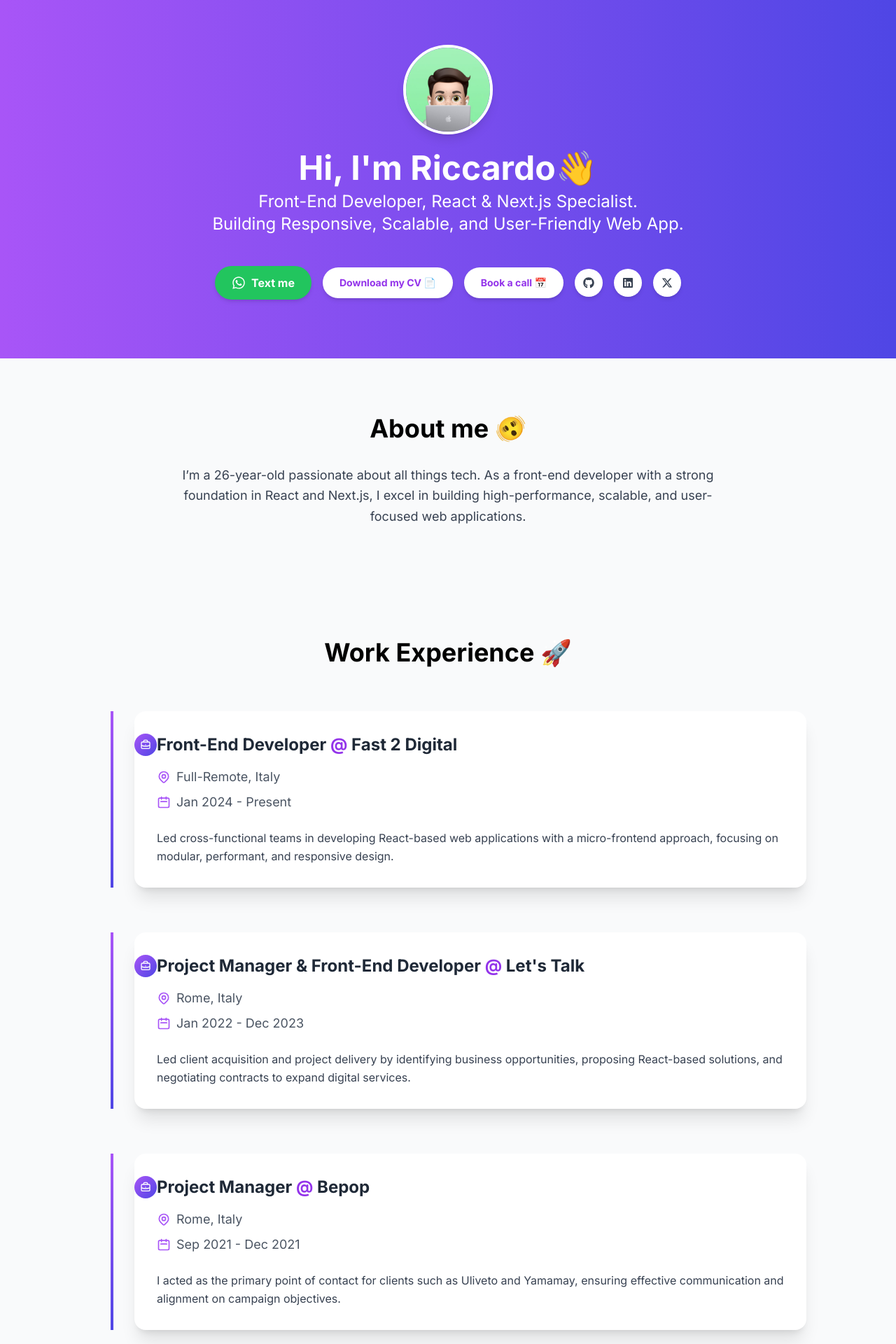
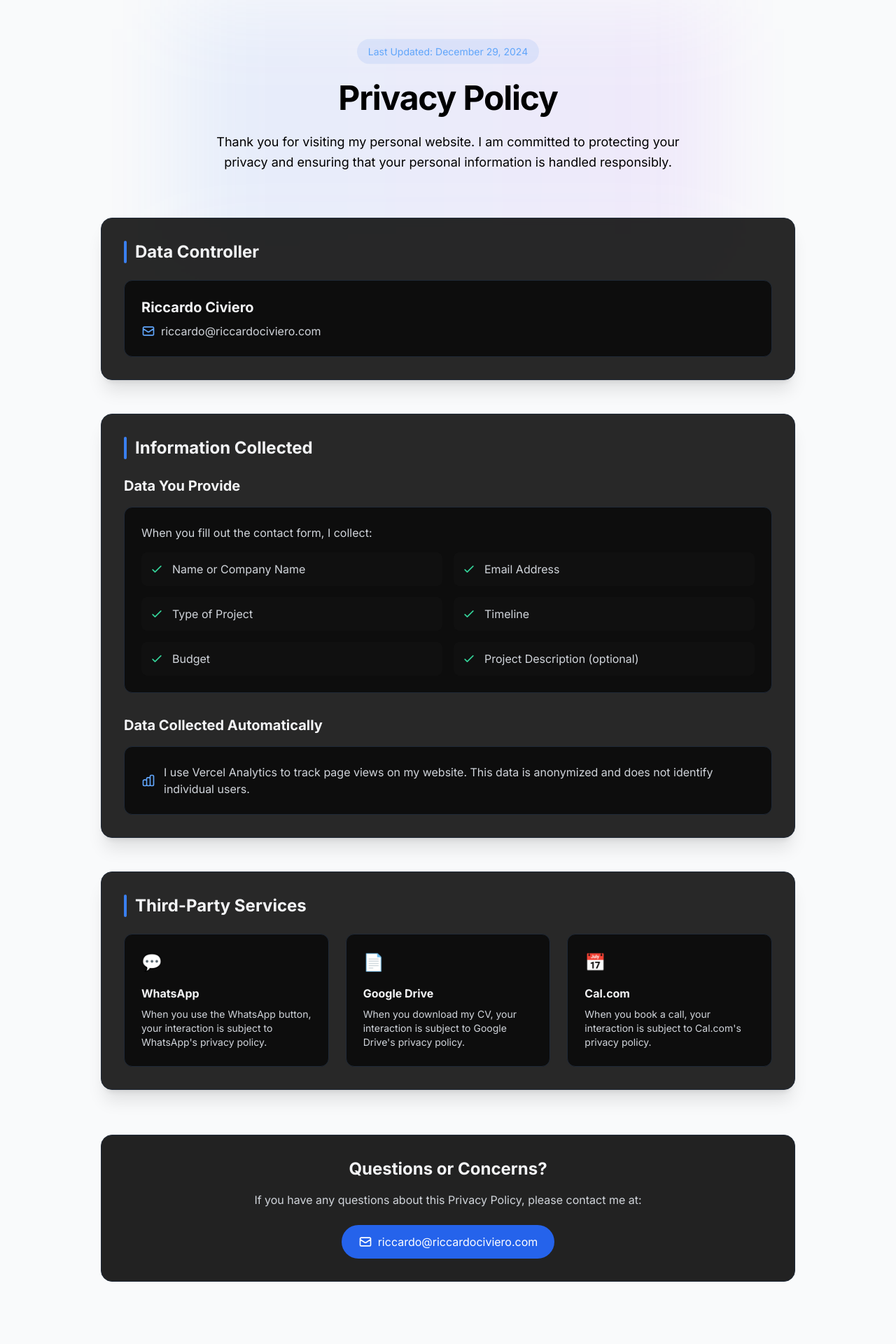
Before and after one commit to ricciviero/my-react-website, a React (Create React App) app: page /privacy in a window 1280 px wide. Shown: the top 1920 px of the page at 70% size. Built offline with nearby package versions, Linux system fonts and the light colour scheme; what tailwindcss-motion would draw is missing.

Commit message:
router and privacy done

```diff
--- a/package.json
+++ b/package.json
@@ -13,7 +13,7 @@
     "react": "^18.3.1",
     "react-dom": "^18.3.1",
     "react-icons": "^5.3.0",
-    "react-router-dom": "^7.1.1",
+    "react-router-dom": "^6.22.0",
     "react-scripts": "^5.0.1",
     "tailwindcss-motion": "^0.3.0-beta",
     "web-vitals": "^2.1.4"
--- a/src/components/App.js
+++ b/src/components/App.js
@@ -1,55 +1,33 @@
+import { BrowserRouter as Router, Route, Routes } from 'react-router-dom';
+
 // importazione componenti
-import Header from './Header.js';
-import About from './About.js';
-import Experience from './Experience.js';
-import Skills from './Skills.js';
-import Projects from './Projects.js';
-import PricingCalculator from './PricingCalculator.js';
+import Home from './Home.js';
 import Footer from './Footer.js';
+import PrivacyPolicy from './PrivacyPolicy.js';
 
 // Analytics
 import { Analytics } from "@vercel/analytics/react"
 
 // importazione costanti e variabili
-import { riccardo, workExperience, skills, objProjects } from '../back-end/riccardo';
 
 
 // componente app
-export default function App() {
-
-  const riccardoData = riccardo[0];
-  const experienceData = workExperience;
-  const skillsData = skills;
-  const projectsData = objProjects;
-
+const App = () => {
 
   return (
     <>
+      <Router>
+        <Routes>
+          <Route path="/" element={<Home />} />
+          <Route path="/privacy" element={<PrivacyPolicy />} />
+        </Routes>
+      </Router>
+
       <Analytics />
-      <Header
-        riccardoData={riccardoData}
-      />
-
-      <About
-        riccardoData={riccardoData}
-      />
-
-      <Experience
-        experienceData={experienceData}
-      />
-
-      <Skills
-        skillsData={skillsData}
-      />
-
-      <Projects
-        projectsData={projectsData}
-      />
-
-      <PricingCalculator />
-
       <Footer />
 
     </>
   );
 }
+
+export default App;
--- /dev/null
+++ b/src/components/Home.js
@@ -0,0 +1,51 @@
+// importazione costanti e variabili
+import { riccardo, workExperience, skills, objProjects } from '../back-end/riccardo';
+import Header from './Header.js';
+import About from './About.js';
+import Experience from './Experience.js';
+import Skills from './Skills.js';
+import Projects from './Projects.js';
+import PricingCalculator from './PricingCalculator.js';
+
+import { Analytics } from "@vercel/analytics/react"
+
+
+// componente app
+const Home = () => {
+
+    const riccardoData = riccardo[0];
+    const experienceData = workExperience;
+    const skillsData = skills;
+    const projectsData = objProjects;
+
+
+    return (
+        <>
+            <Analytics />
+            <Header
+                riccardoData={riccardoData}
+            />
+
+            <About
+                riccardoData={riccardoData}
+            />
+
+            <Experience
+                experienceData={experienceData}
+            />
+
+            <Skills
+                skillsData={skillsData}
+            />
+
+            <Projects
+                projectsData={projectsData}
+            />
+
+            <PricingCalculator />
+
+        </>
+    );
+}
+
+export default Home;
--- a/src/components/PricingCalculator.js
+++ b/src/components/PricingCalculator.js
@@ -12,19 +12,24 @@ const PricingCalculator = () => {
         projectType: '',
         budget: '',
         timeline: '',
-        description: ''
+        description: '',
+        privacyAccepted: false
     })
 
     const handleChange = (e) => {
+        const value = e.target.type === 'checkbox' ? e.target.checked : e.target.value
         setFormData(prev => ({
             ...prev,
-            [e.target.name]: e.target.value
+            [e.target.name]: value
         }))
     }
 
     const handleSubmit = async (e) => {
         e.preventDefault()
-        // Handle both local state and Formspree submission
+        if (!formData.privacyAccepted) {
+            alert('Please accept the privacy policy to continue')
+            return
+        }
         console.log('Form submitted:', formData)
         await handleFormspreeSubmit(e)
     }
@@ -368,6 +373,46 @@ const PricingCalculator = () => {
                         />
                     </motion.div>
 
+                    <motion.div
+                        variants={itemVariants}
+                        className="space-y-2"
+                    >
+                        <div className="flex items-start space-x-2">
+                            <input
+                                type="checkbox"
+                                id="privacyAccepted"
+                                name="privacyAccepted"
+                                checked={formData.privacyAccepted}
+                                onChange={handleChange}
+                                className="mt-1 h-4 w-4 rounded border-gray-300 text-indigo-600 focus:ring-indigo-500"
+                                required
+                            />
+                            <label
+                                htmlFor="privacyAccepted"
+                                className="text-sm text-gray-600"
+                            >
+                                I accept the{' '}
+                                <a
+                                    href="/privacy"
+                                    onClick={(e) => {
+                                        e.preventDefault()
+                                        window.location.href = '/privacy'
+                                    }}
+                                    className="text-indigo-600 hover:text-indigo-800 underline"
+                                >
+                                    privacy policy
+                                </a>
+                                <span className="text-red-500">*</span>
+                            </label>
+                        </div>
+                        <ValidationError
+                            prefix="Privacy Policy"
+                            field="privacyAccepted"
+                            errors={state.errors}
+                            className="text-red-500 text-sm mt-1"
+                        />
+                    </motion.div>
+
                     <motion.button
                         variants={itemVariants}
                         whileHover={{
--- a/src/components/PrivacyCard.js
+++ b/src/components/PrivacyCard.js
@@ -1,7 +1,10 @@
 const PrivacySection = ({ title, children }) => (
-    <div className='mb-8'>
-        <h2 className='text-xl font-semibold mb-4 text-gray-800 dark:text-gray-200'>{title}</h2>
-        <div className='text-gray-600 dark:text-gray-300 space-y-3'>
+    <div className='mb-12 backdrop-blur-sm bg-[#111]/90 rounded-2xl p-8 border border-gray-800 hover:border-gray-700 transition-all duration-300 shadow-xl'>
+        <h2 className='text-2xl font-bold mb-6 text-gray-100 flex items-center gap-3'>
+            <div className='h-8 w-1 bg-blue-500 rounded-full animate-pulse' />
+            {title}
+        </h2>
+        <div className='text-gray-300 space-y-4'>
             {children}
         </div>
     </div>
@@ -9,102 +12,124 @@ const PrivacySection = ({ title, children }) => (
 
 const PrivacyCard = () => {
     return (
-        <div className='max-w-4xl mx-auto px-4 py-12'>
+        <div className='max-w-5xl mx-auto px-4 py-16 relative'>
+            {/* Decorative elements */}
+            <div className='absolute top-0 left-1/2 -translate-x-1/2 w-3/4 h-96 bg-gradient-to-r from-blue-500/10 to-purple-500/10 blur-3xl -z-10 animate-pulse' />
+
             {/* Header */}
-            <div className='text-center mb-12'>
-                <h1 className='text-3xl md:text-4xl font-bold text-gray-900 dark:text-white mb-4'>
+            <div className='text-center mb-16 relative'>
+                <span className='inline-block px-4 py-2 rounded-full bg-blue-500/10 text-blue-400 text-sm font-medium mb-4 animate-bounce'>
+                    Last Updated: December 29, 2024
+                </span>
+                <h1 className='text-4xl md:text-5xl font-bold text-black mb-6 tracking-tight'>
                     Privacy Policy
                 </h1>
-                <p className='text-gray-600 dark:text-gray-300'>
-                    Effective Date: 29/12/2024
-                </p>
-            </div>
-
-            {/* Introduction */}
-            <div className='prose dark:prose-invert max-w-none mb-12 text-gray-600 dark:text-gray-300'>
-                <p>
+                <p className=' max-w-2xl mx-auto text-lg leading-relaxed text-black'>
                     Thank you for visiting my personal website. I am committed to protecting your privacy
-                    and ensuring that your personal information is handled responsibly. This Privacy Policy
-                    outlines how your data is collected, used, and protected when you interact with my website.
+                    and ensuring that your personal information is handled responsibly.
                 </p>
             </div>
 
             {/* Data Controller */}
             <PrivacySection title="Data Controller">
-                <p>The data controller responsible for your personal data is:</p>
-                <div className='bg-gray-50 dark:bg-gray-800 p-4 rounded-lg'>
-                    <p className='font-medium'>Riccardo Civiero</p>
-                    <p>Email: riccardo@riccardociviero.com</p>
+                <div className='bg-[#0A0A0A]/90 p-6 rounded-xl border border-gray-800 transform transition-all duration-300 hover:scale-[1.02]'>
+                    <p className='text-xl font-semibold mb-2 text-gray-100'>Riccardo Civiero</p>
+                    <p className='flex items-center gap-2 text-gray-300'>
+                        <svg className='w-5 h-5 text-blue-400' fill='none' stroke='currentColor' viewBox='0 0 24 24'>
+                            <path strokeLinecap='round' strokeLinejoin='round' strokeWidth={2} d='M3 8l7.89 5.26a2 2 0 002.22 0L21 8M5 19h14a2 2 0 002-2V7a2 2 0 00-2-2H5a2 2 0 00-2 2v10a2 2 0 002 2z' />
+                        </svg>
+                        riccardo@riccardociviero.com
+                    </p>
                 </div>
             </PrivacySection>
 
             {/* Information Collected */}
             <PrivacySection title="Information Collected">
-                <div className='space-y-6'>
+                <div className='space-y-8'>
                     <div>
-                        <h3 className='text-lg font-medium mb-2 text-gray-700 dark:text-gray-100'>
+                        <h3 className='text-xl font-semibold mb-4 text-gray-100'>
                             Data You Provide
                         </h3>
-                        <div className='bg-gray-50 dark:bg-gray-800 p-4 rounded-lg'>
-                            <p className='mb-2'>When you fill out the contact form, I collect:</p>
-                            <ul className='list-disc list-inside space-y-1 ml-4'>
-                                <li>Name or Company Name (required)</li>
-                                <li>Email Address (required)</li>
-                                <li>Type of Project (required)</li>
-                                <li>Timeline (required)</li>
-                                <li>Budget (required)</li>
-                                <li>Project Description (optional)</li>
+                        <div className='bg-[#0A0A0A]/90 p-6 rounded-xl border border-gray-800 transform transition-all duration-300 hover:scale-[1.02]'>
+                            <p className='mb-4 text-gray-300'>When you fill out the contact form, I collect:</p>
+                            <ul className='grid grid-cols-1 md:grid-cols-2 gap-4'>
+                                {[
+                                    'Name or Company Name',
+                                    'Email Address',
+                                    'Type of Project',
+                                    'Timeline',
+                                    'Budget',
+                                    'Project Description (optional)'
+                                ].map(item => (
+                                    <li key={item} className='flex items-center gap-3 text-gray-300 bg-[#111]/80 p-3 rounded-lg'>
+                                        <svg className='w-5 h-5 text-emerald-400 flex-shrink-0' fill='none' stroke='currentColor' viewBox='0 0 24 24'>
+                                            <path strokeLinecap='round' strokeLinejoin='round' strokeWidth={2} d='M5 13l4 4L19 7' />
+                                        </svg>
+                                        {item}
+                                    </li>
+                                ))}
                             </ul>
                         </div>
                     </div>
 
                     <div>
-                        <h3 className='text-lg font-medium mb-2 text-gray-700 dark:text-gray-100'>
+                        <h3 className='text-xl font-semibold mb-4 text-gray-100'>
                             Data Collected Automatically
                         </h3>
-                        <p>
+                        <div className='bg-[#0A0A0A]/90 p-6 rounded-xl border border-gray-800 transform transition-all duration-300 hover:scale-[1.02]'>
+                            <p className='flex items-center gap-3 text-gray-300'>
+                                <svg className='w-5 h-5 text-blue-400 flex-shrink-0' fill='none' stroke='currentColor' viewBox='0 0 24 24'>
+                                    <path strokeLinecap='round' strokeLinejoin='round' strokeWidth={2} d='M9 19v-6a2 2 0 00-2-2H5a2 2 0 00-2 2v6a2 2 0 002 2h2a2 2 0 002-2zm0 0V9a2 2 0 012-2h2a2 2 0 012 2v10m-6 0a2 2 0 002 2h2a2 2 0 002-2m0 0V5a2 2 0 012-2h2a2 2 0 012 2v14a2 2 0 01-2 2h-2a2 2 0 01-2-2z' />
+                                </svg>
                                 I use Vercel Analytics to track page views on my website.
                                 This data is anonymized and does not identify individual users.
                             </p>
+                        </div>
                     </div>
                 </div>
             </PrivacySection>
 
             {/* Third-Party Services */}
             <PrivacySection title="Third-Party Services">
-                <div className='grid md:grid-cols-3 gap-4'>
+                <div className='grid md:grid-cols-3 gap-6'>
                     {[
-                        { name: 'WhatsApp', desc: 'When you use the WhatsApp button' },
-                        { name: 'Google Drive', desc: 'When you download my CV' },
-                        { name: 'Cal.com', desc: 'When you book a call' }
+                        { name: 'WhatsApp', desc: 'When you use the WhatsApp button', icon: '💬' },
+                        { name: 'Google Drive', desc: 'When you download my CV', icon: '📄' },
+                        { name: 'Cal.com', desc: 'When you book a call', icon: '📅' }
                     ].map((service) => (
                         <div
                             key={service.name}
-                            className='bg-gray-50 dark:bg-gray-800 p-4 rounded-lg'
+                            className='bg-[#0A0A0A]/90 p-6 rounded-xl border border-gray-800 transform transition-all duration-300 hover:scale-[1.02] hover:border-gray-700'
                         >
-                            <h4 className='font-medium mb-2 text-gray-700 dark:text-gray-100'>
+                            <span className='text-2xl mb-4 block'>{service.icon}</span>
+                            <h4 className='font-semibold mb-2 text-gray-100'>
                                 {service.name}
                             </h4>
-                            <p className='text-sm'>{service.desc}, your interaction is subject to {service.name}'s privacy policy.</p>
+                            <p className='text-sm text-gray-300'>{service.desc}, your interaction is subject to {service.name}'s privacy policy.</p>
                         </div>
                     ))}
                 </div>
             </PrivacySection>
 
             {/* Contact Section */}
-            <div className='mt-12 text-center bg-gray-50 dark:bg-gray-800 p-6 rounded-lg'>
-                <h2 className='text-xl font-semibold mb-4 text-gray-800 dark:text-gray-200'>
+            <div className='mt-16 text-center'>
+                <div className='bg-[#0A0A0A]/90 p-8 rounded-2xl border border-gray-800 transform transition-all duration-300 hover:scale-[1.02]'>
+                    <h2 className='text-2xl font-bold mb-4 text-gray-100'>
                         Questions or Concerns?
                     </h2>
-                <p className='text-gray-600 dark:text-gray-300 mb-4'>
+                    <p className='text-gray-300 mb-6'>
                         If you have any questions about this Privacy Policy, please contact me at:
                     </p>
                     <a
                         href='mailto:riccardo@riccardociviero.com'
-                    className='text-blue-600 dark:text-blue-400 hover:underline'
+                        className='inline-flex items-center gap-2 px-6 py-3 bg-blue-600 hover:bg-blue-700 text-white rounded-full transition-all duration-300 hover:scale-105'
                     >
+                        <svg className='w-5 h-5' fill='none' stroke='currentColor' viewBox='0 0 24 24'>
+                            <path strokeLinecap='round' strokeLinejoin='round' strokeWidth={2} d='M3 8l7.89 5.26a2 2 0 002.22 0L21 8M5 19h14a2 2 0 002-2V7a2 2 0 00-2-2H5a2 2 0 00-2 2v10a2 2 0 002 2z' />
+                        </svg>
                         riccardo@riccardociviero.com
                     </a>
+                </div>
             </div>
         </div>
     );
--- /dev/null
+++ b/src/components/PrivacyPolicy.js
@@ -0,0 +1,9 @@
+import PrivacyCard from './PrivacyCard';
+
+const PrivacyPolicy = () => {
+    return (
+        <PrivacyCard />
+    );
+}
+
+export default PrivacyPolicy;
```
Also changed, not shown: src/components/Footer.js (+8 -0 lines). Lines whose indentation alone changed are shown as unchanged.
